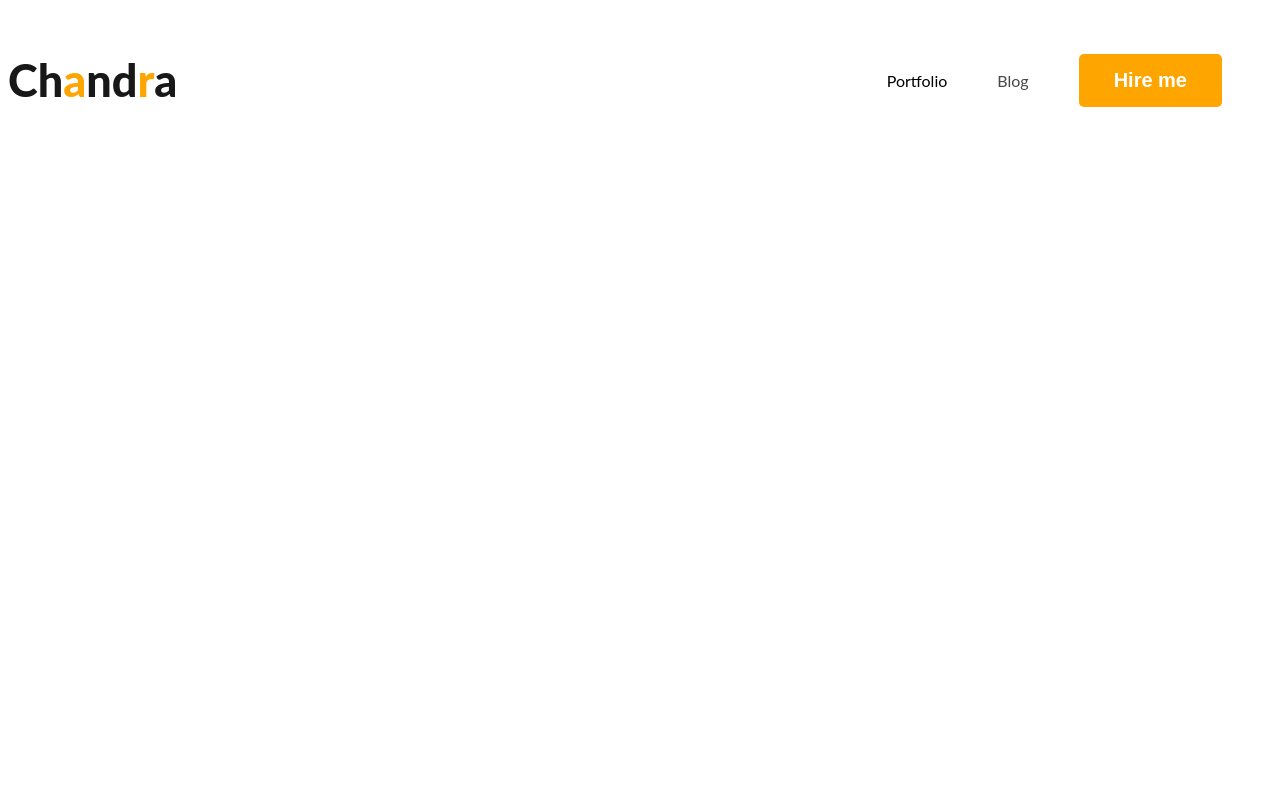
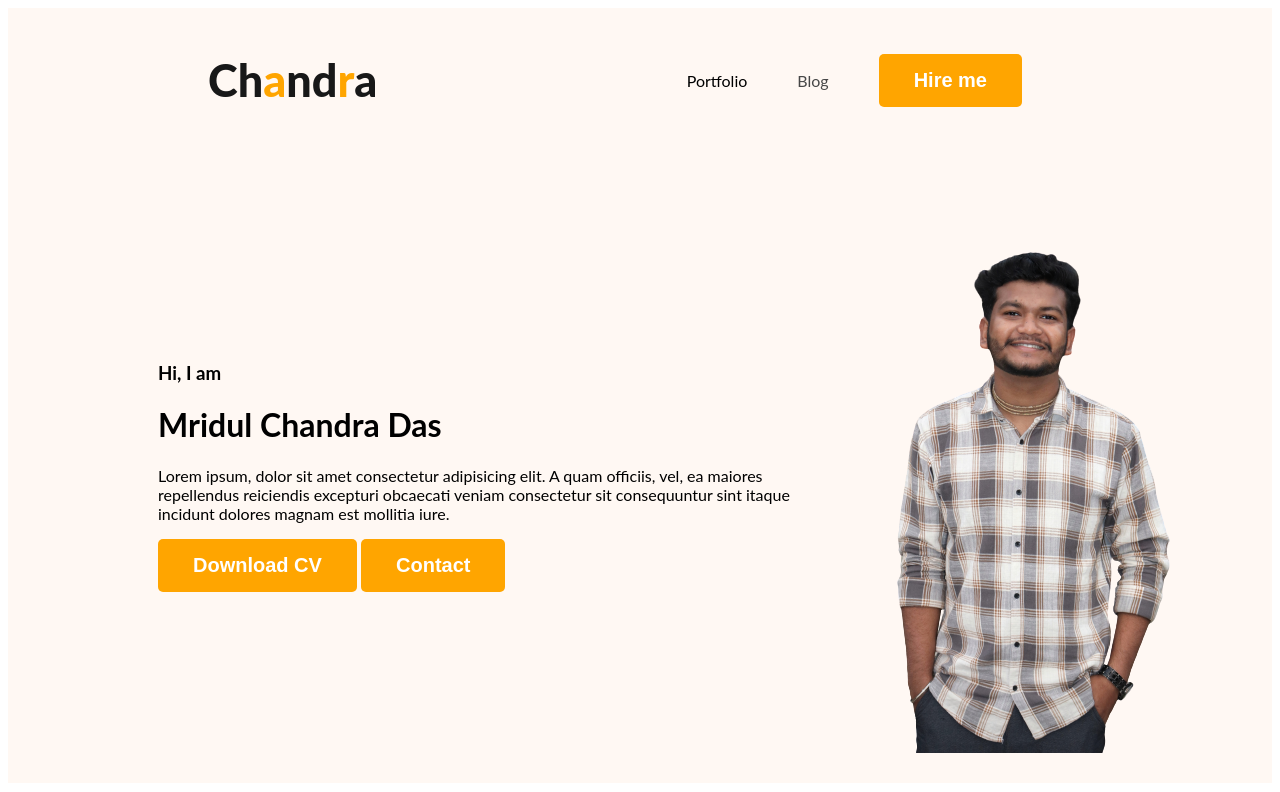
Before and after one commit to Mridul54/web-developer-portfolio, a plain HTML site: page index.html in a window 1280 px wide. Drawn offline with Linux system fonts and the light colour scheme.

Commit message:
adder banner

```diff
--- a/index.html
+++ b/index.html
@@ -11,7 +11,7 @@
     <link rel="stylesheet" href="styles/portfolio.css">
 </head>
 <body>
-    <header>
+    <header class="header">
         <nav>
             <h3 class="nav-title">Ch<span class="textC">a</span>nd<span class="textC">r</span>a</h3>
             <ul>
@@ -20,6 +20,16 @@
                 <li><button class="btn-primary">Hire me</button></li>
             </ul>
         </nav>
+        <div class="banner">
+            <div class="banner-content">
+                <h3 class="banner-greeting">Hi, I am</h3>
+                <h1 class="banner-title">Mridul Chandra Das</h1>
+                <p class="">Lorem ipsum, dolor sit amet consectetur adipisicing elit. A quam officiis, vel, ea maiores repellendus reiciendis excepturi obcaecati veniam consectetur sit consequuntur sint itaque incidunt dolores magnam est mollitia iure.</p>
+                <button class="btn-primary">Download CV</button>
+                <button class="btn-primary"> Contact</button>
+            </div>
+            <img class="profile-pic" src="images/me.png" alt="">
+        </div>
     </header>
     <main>
 
--- a/styles/portfolio.css
+++ b/styles/portfolio.css
@@ -20,6 +20,7 @@ nav{
     display: flex;
     justify-content: space-between;
     align-items: center;
+    margin: 0px 200px;
 }
 .nav-title{
     color: #181818;
@@ -39,3 +40,17 @@ nav a{
     text-decoration: none;
     color: #474747;
 }
+
+/* header related styles */
+.header{
+    background-color: #FFF8F3;
+
+}
+.banner{
+    padding: 30px 30px 30px 150px ;
+    display: flex;
+    align-items: center;
+}
+.banner .profile-pic{
+    width: 500px;
+}
```
Also changed, not shown: images/me.png (added), 1 other file.
